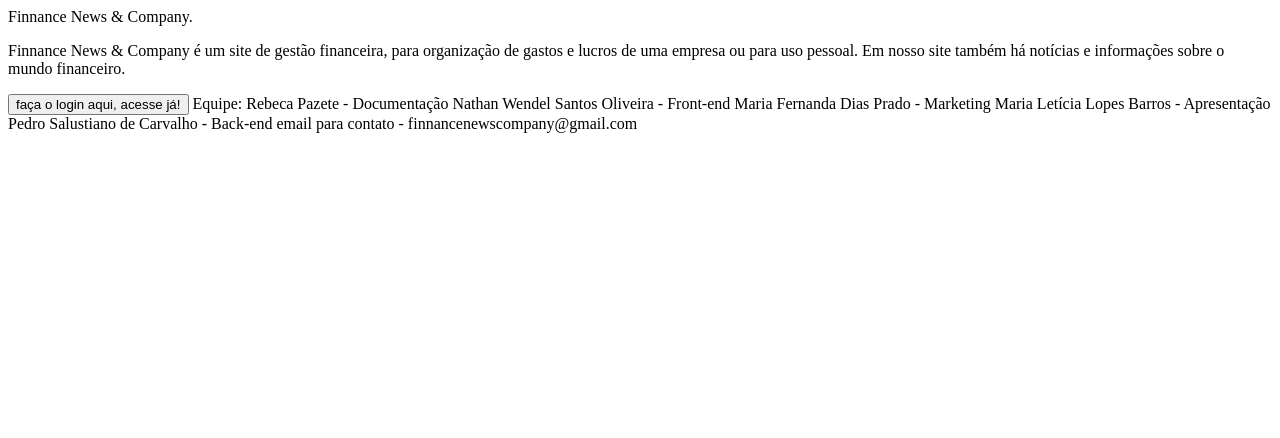
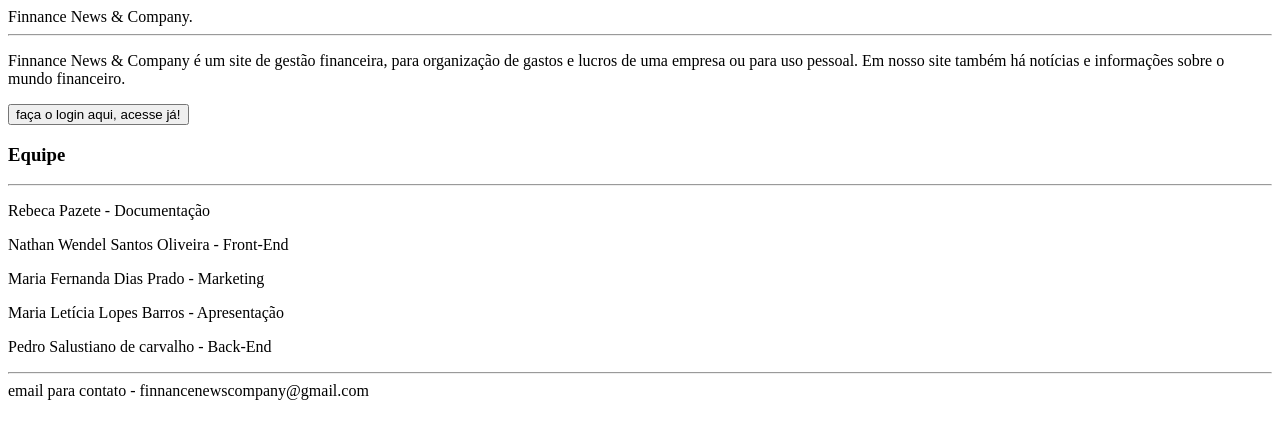
Before and after one commit to nathanwendel09/TCC, a plain HTML site: page parte1.html in a window 1280 px wide. Drawn offline with Linux system fonts and the light colour scheme.

Commit message:
não salvou uai

```diff
--- a/parte1.html
+++ b/parte1.html
@@ -1,24 +1,25 @@
 <!DOCTYPE html>
-<html lang="pt">
+<html lang="pt-br">
 <head>
     <meta charset="UTF-8">
     <meta name="viewport" content="width=device-width, initial-scale=1.0">
-    <title>Finnance News & Company.</title>
+    <title> <h2>Finnance News & Company.</h2> </title>
 </head>Finnance News & Company.</head>
-<body>
-    <p>Finnance News & Company é um site de gestão financeira, para organização de gastos e lucros de uma empresa ou para uso pessoal.
+<hr>
+<body> <p>Finnance News & Company é um site de gestão financeira, para organização de gastos e lucros de uma empresa ou para uso pessoal.
         Em nosso site também há notícias e informações sobre o mundo financeiro.</p>
  <button> faça o login aqui, acesse já! </button>
- </r>
-  Equipe:
+ <r>                                                               </r>
+ <h3>Equipe</h3>
+ <hr>
 
-Rebeca Pazete - Documentação
-Nathan Wendel Santos Oliveira - Front-end
-Maria Fernanda Dias Prado - Marketing
-Maria Letícia Lopes Barros - Apresentação
-Pedro Salustiano de Carvalho - Back-end
+<p> Rebeca Pazete - Documentação </p>
+<p>Nathan Wendel Santos Oliveira - Front-End</p>
+<p> Maria Fernanda Dias Prado - Marketing </p>
+<p>Maria Letícia Lopes Barros - Apresentação</p>
+<p>Pedro Salustiano de carvalho - Back-End</p>
 
-<r>
+<hr>
 
 email para contato -  finnancenewscompany@gmail.com
 
```
